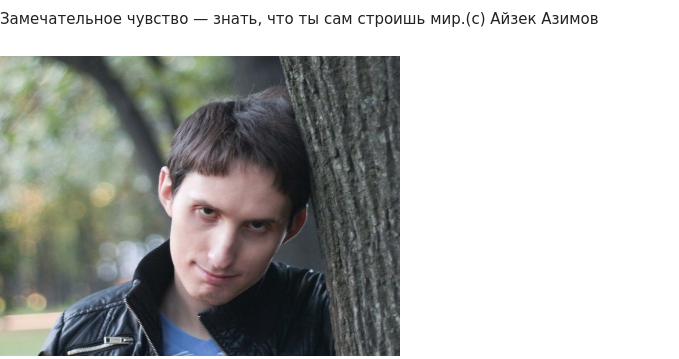
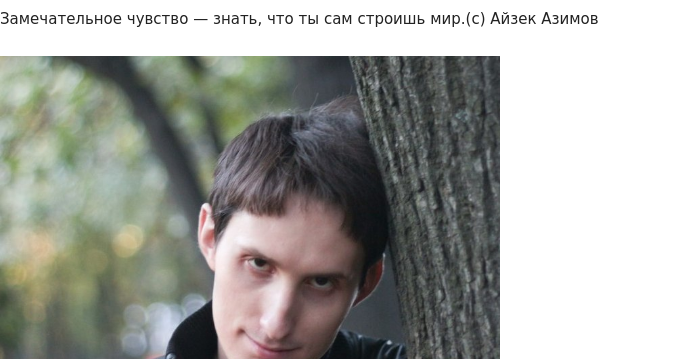
Before and after one commit to BorisGoncharov/resume, a plain HTML site: page index.html in a window 1280 px wide. Shown: the part 146-505 px from the top of the page, without its empty margins (0-679 px from the left). Drawn offline with Linux system fonts and the light colour scheme; a web font is replaced by a local one.

Commit message:
Update index.html

```diff
--- a/index.html
+++ b/index.html
@@ -13,7 +13,7 @@
     <h1>Борис Гончаров</h1>
     <h2>Разработчик на Ruby on Rails</h2>
     <p>Замечательное чувство — знать, что ты сам строишь мир.(с) Айзек Азимов</p>
-    <img src="boriss.jpg" width="400" height="300" alt="[Фото]" />
+    <img src="boriss.jpg" width="500" height="400" alt="[Фото]" />
 </div>
 
 <div>
```
